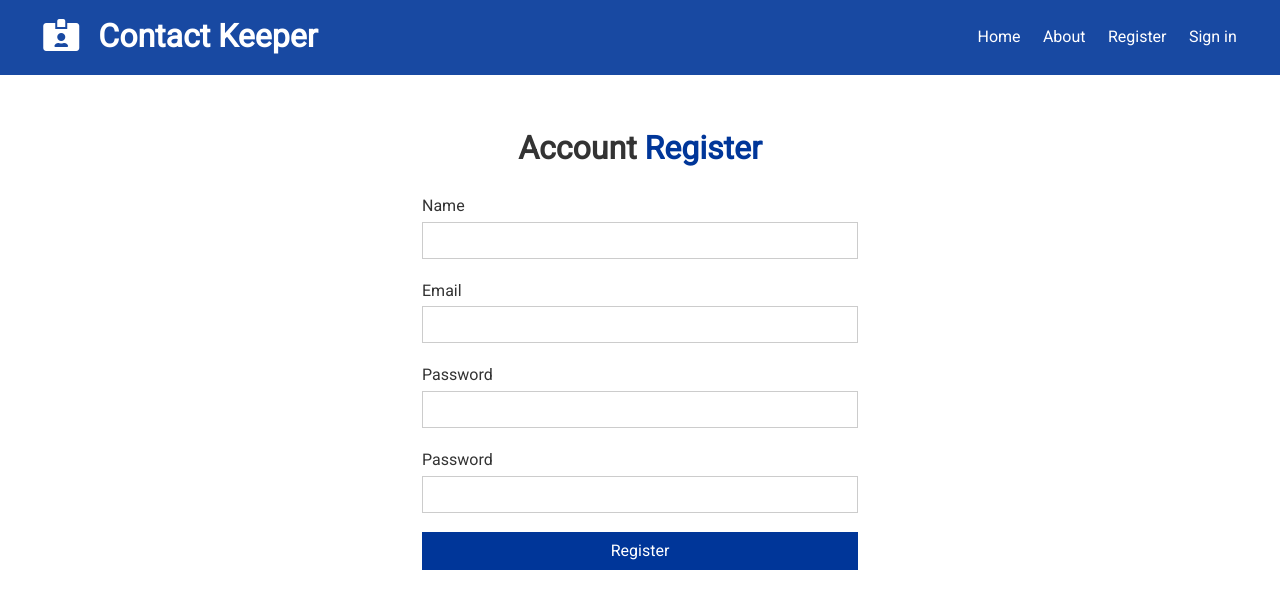
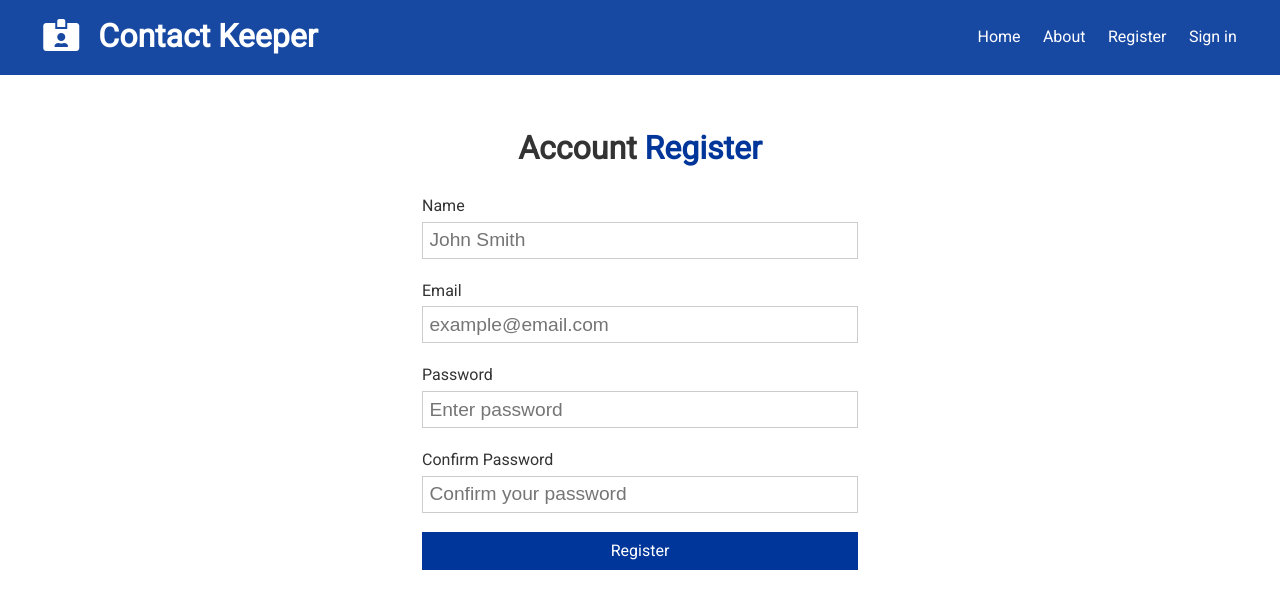
Before and after one commit to TareqJudehGithub/contacts-keeper, a React (Create React App) app in the folder client/: page /register in a window 1280 px wide. Shown: the top 608 px of the page. Built offline with nearby package versions, Linux system fonts and the light colour scheme.

Commit message:
Implemented Alert Context state management and component, passing it to Register component for form validations.

```diff
--- a/client/public/index.html
+++ b/client/public/index.html
@@ -12,6 +12,7 @@
     <link rel="apple-touch-icon" href="%PUBLIC_URL%/logo192.png" />
 
     <link rel="manifest" href="%PUBLIC_URL%/manifest.json" />
+
     <link rel="stylesheet"
       href="https://use.fontawesome.com/releases/v5.13.1/css/all.css"
       integrity="sha384-xxzQGERXS00kBmZW/6qxqJPyxW3UR0BPsL4c8ILaIWXva5kFi7TxkIIaMiKtqV1Q"
--- a/client/src/App.js
+++ b/client/src/App.js
@@ -3,12 +3,14 @@ import React from 'react';
 import { Switch, Route } from "react-router-dom";
 import ContactState from "./context/contact/ContanctState";
 import AuthState from "./context/auth/AuthState";
+import AlertState from "./context/alert/AlertState";
 
 import Navbar from "./components/layout/Navbar";
 import Home from "./components/pages/Home";
 import About from "./components/pages/About";
 import Register from "./components/auth/Register";
 import Login from "./components/auth/Login";
+import Alert from "./components/layout/Alert";
 
 
 import './App.css';
@@ -17,12 +19,14 @@ const App = () => {
   return (
     <AuthState>
       <ContactState>
+        <AlertState>
           <React.Fragment>
             <Navbar
               title="Contact Keeper"
               icon="fas fa-id-card-alt"
             />
             <div className="container">
+              <Alert />
               <Switch>
                 <Route exact path="/" component={Home} />
                 <Route exact path="/about" component={About} />
@@ -31,6 +35,7 @@ const App = () => {
               </Switch>
             </div>
           </React.Fragment>
+        </AlertState>
       </ContactState>
     </AuthState>
 
--- a/client/src/components/auth/Register.jsx
+++ b/client/src/components/auth/Register.jsx
@@ -1,7 +1,11 @@
-import React, { useState } from 'react'
+import React, { useState, useContext } from 'react';
+import AlertContext from "../../context/alert/alertContext";
+
 
 const Register = () => {
 
+     const alertContext = useContext(AlertContext);
+     const { setAlert } = alertContext;
      const [user, setUser] = useState({
           name: "",
           email: "",
@@ -20,8 +24,23 @@ const Register = () => {
      };
      const onsubmitHandler = (event) => {
           event.preventDefault();
-          console.log("Register Submit");
-     }
+
+          if(name === "") {
+               setAlert("Please enter a valid Name.", "danger");
+          }
+          else if(email === ""){
+               setAlert("Please enter a valid email address.", "danger")
+          }
+          else if(password === ""){
+               setAlert("Password must not be empty!","danger")
+          }
+          else if( password2 !== password) {
+               setAlert("Password and Confirm Password must match.", "danger");
+          }
+          else{
+               console.log("Register Submit");
+          }
+     };
 
      return (
           <div className="form-container">
@@ -32,29 +51,35 @@ const Register = () => {
                     <div className="form-group">
                          <label htmlFor="name">Name</label>
                          <input type="text" name="name" value={name}
-                              onChange={onChangeHandler}
+                              placeholder="John Smith" autoComplete="name"
+                              onChange={onChangeHandler} required
                          />
                     </div>
 
                     <div className="form-group">
                          <label htmlFor="email" name="email">Email</label>
                          <input type="email" name="email" value={email}
+                              placeholder="example@email.com" autoComplete="email"
+                              onChange={onChangeHandler} required
+                         />
+                    </div>
+
+
+                    <div className="form-group">
+                         <label htmlFor="password" name="password">Password</label>
+                         <input
+                              type="password" name="password" value={password}
+                              placeholder="Enter password" autoComplete="password"
+                              minLength="6" maxLength="12" required
                               onChange={onChangeHandler}
                          />
                     </div>
 
 
                     <div className="form-group">
-                         <label htmlFor="password" name="password">Password</label>
-                         <input type="password" name="password" value={password}
-                              onChange={onChangeHandler}
-                         />
-                    </div>
-
-
-                    <div className="form-group">
-                         <label htmlFor="password2" name="password2">Password</label>
+                         <label htmlFor="password2" name="password2">Confirm Password</label>
                          <input type="password" name="password2" value={password2}
+                         placeholder="Confirm your password" autoComplete="password2"
                               onChange={onChangeHandler}
                          />
                     </div>
--- /dev/null
+++ b/client/src/components/layout/Alert.js
@@ -0,0 +1,21 @@
+import React, { useContext } from 'react';
+import AlertContext from "../../context/alert/alertContext";
+
+
+const Alert = () => {
+
+     const alertContext = useContext(AlertContext);
+     const { alerts } = alertContext;
+
+     return (
+        alerts.length > 0
+        &&
+        alerts.map(alert =>
+          <div key={alert.id} className={`alert alert-${alert.type}`}>
+              <i className="fas fa-info-circle">{alert.msg}</i>
+          </div>
+          )
+     )
+}
+
+export default Alert;
--- /dev/null
+++ b/client/src/context/alert/AlertState.js
@@ -0,0 +1,44 @@
+import React, { useReducer } from "react";
+import {v4 as uuidv4} from "uuid";
+import { SET_ALERT, REMOVE_ALERT } from "../types";
+import AlertContext from './alertContext';
+import alertReducer from "./alertReducer";
+
+const AlertState = props => {
+     // const INITIAL_STATE = [];
+     const INITIAL_STATE = {
+          alerts: []
+     }
+
+     const [state, dispatch] = useReducer(alertReducer, INITIAL_STATE);
+
+     // Actions:
+
+     //Set Alert
+     const setAlert = (msg, type, timeout = 3000) => {
+
+          const id =  uuidv4();
+          dispatch({
+               type: SET_ALERT,
+               payload: { msg, type, id }
+          });
+          setTimeout(() =>
+          dispatch({ type: REMOVE_ALERT, payload: id  }), timeout) // payload: id to determine which ID to remove.
+     }
+
+     // Remove Alert
+
+     return(
+          <AlertContext.Provider
+          value={{
+               // alerts: state,
+               alerts: state.alerts,
+               setAlert
+          }}
+          >
+               {props.children}
+          </AlertContext.Provider>
+     )
+};
+
+export default AlertState;
--- /dev/null
+++ b/client/src/context/alert/alertContext.js
@@ -0,0 +1,6 @@
+import { createContext } from "react";
+
+
+const alertContext = createContext();
+
+export default alertContext;
--- /dev/null
+++ b/client/src/context/alert/alertReducer.js
@@ -0,0 +1,19 @@
+import { SET_ALERT, REMOVE_ALERT } from "../types";
+
+const alertReducer = (state, action) => {
+     switch(action.type){
+          case SET_ALERT:
+               return {
+                    ...state,
+                    alerts: [...state.alerts, action.payload]
+               }
+          case REMOVE_ALERT:
+               return {
+                    alerts: state.alerts.filter(alert =>
+                         alert.id !== action.payload)
+               }
+          default:
+               return state;
+     }
+}
+export default alertReducer;
--- a/client/src/context/auth/authContext.js
+++ b/client/src/context/auth/authContext.js
@@ -1,4 +1,4 @@
-import React, { createContext } from "react";
+import { createContext } from "react";
 
 const authContext = createContext();
 
```
Lines whose indentation alone changed are shown as unchanged.
